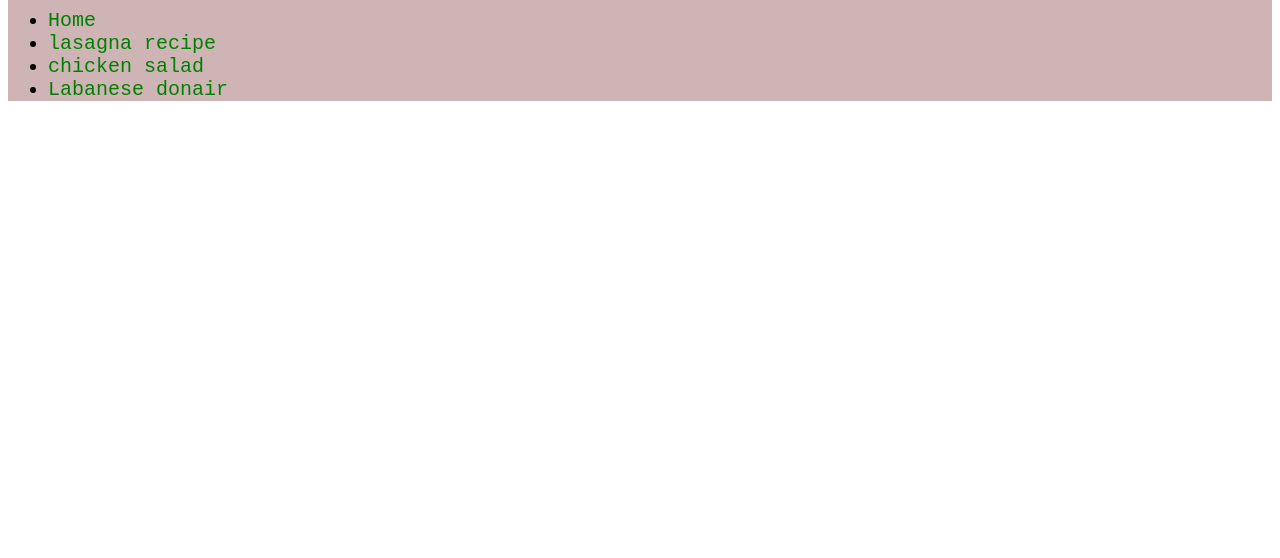
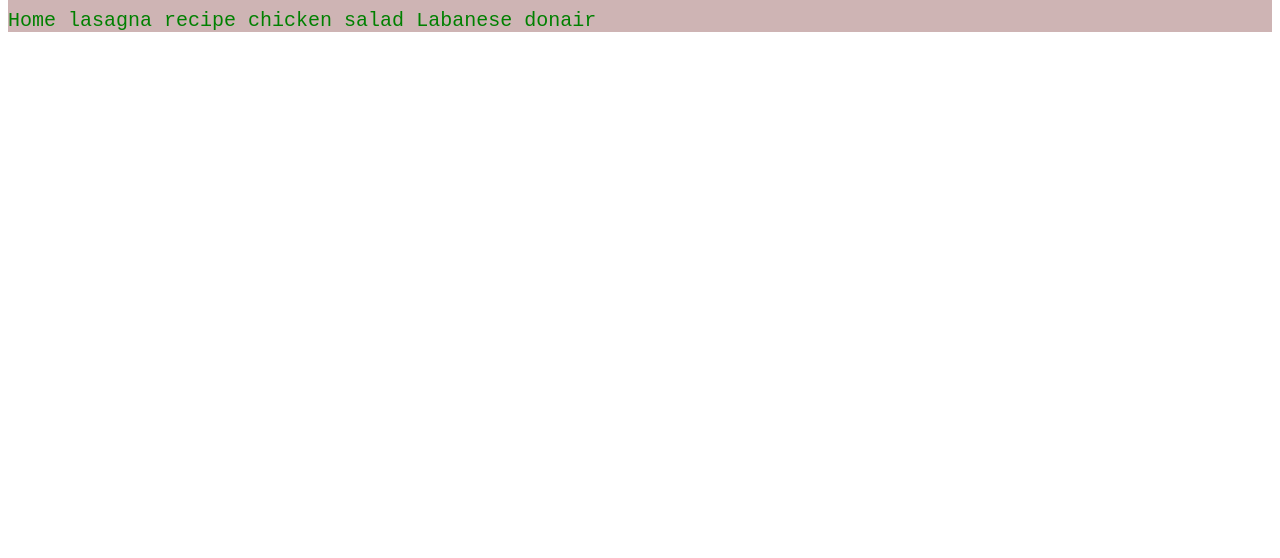
Before and after one commit to Ahson-AJ/odin-recipes.github.io, a plain HTML site: page index.html in a window 1280 px wide. Shown: the part 242-800 px from the top of the page. Drawn offline with Linux system fonts and the light colour scheme.

Commit message:
nav changed

```diff
--- a/index.html
+++ b/index.html
@@ -12,12 +12,12 @@
   <p>Lorem ipsum dolor sit amet, consectetur adipisicing elit. Incidunt fugiat quia nulla numquam consectetur, minima rerum perferendis atque nam quisquam tempore nesciunt dolore unde ut doloribus, impedit fugit fuga facere.</p>
 
     <h2>Recipes:</h2>
-    <ul>
-      <li><a href="/index.html">Home</a></li>
-      <li><a href="/lasagna.html">lasagna recipe</a></li>
-      <li><a href="/chickensalad.html">chicken salad</a></li>
-      <li><a href="/lebanesedonair.html">Labanese donair</a></li>
-    </ul>
+    <Nav>
+      <a href="/index.html">Home</a>
+      <a href="/lasagna.html">lasagna recipe</a>
+      <a href="/chickensalad.html">chicken salad</a>
+      <a href="/lebanesedonair.html">Labanese donair</a>
+    </Nav>
   </div>
 </body>
 </html>
```
